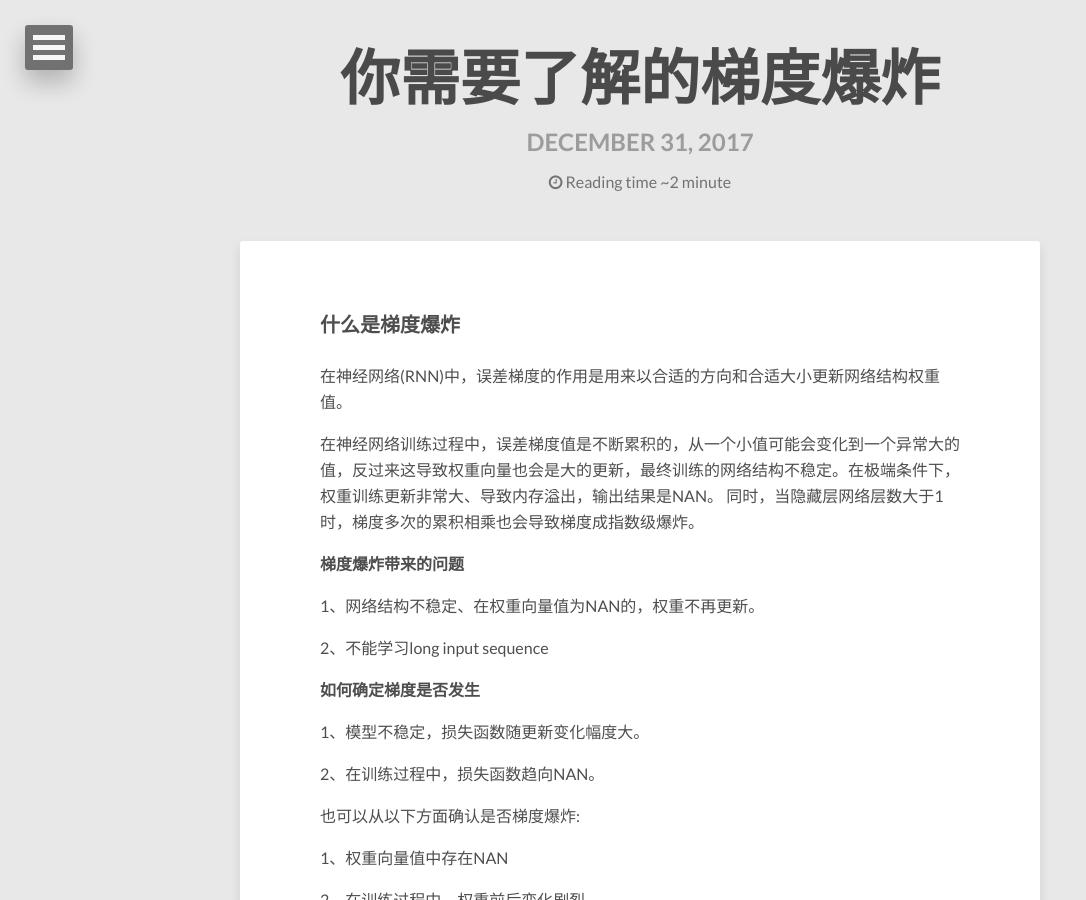
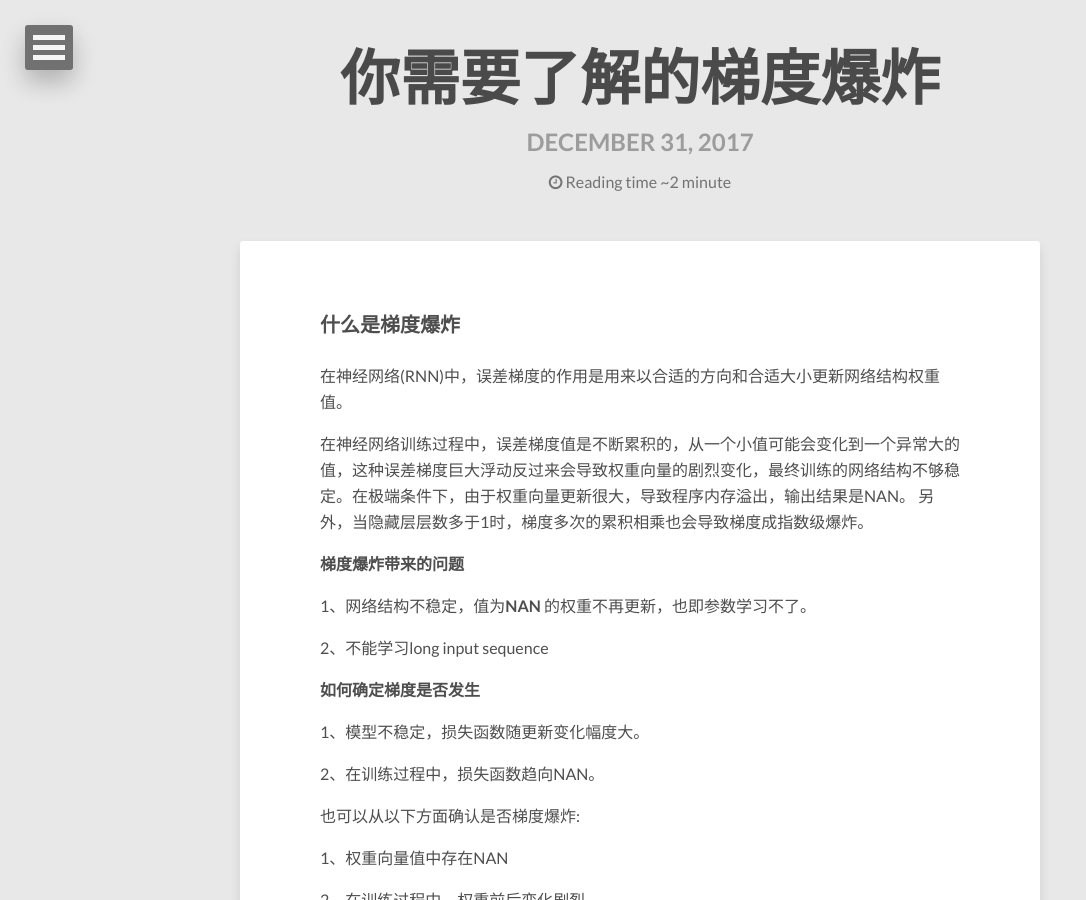
Before and after one commit to 52notebook/52notebook.github.io, a Jekyll site: the page built from _posts/2017-12-31-need-to-know-gradient-explosion.md, in a window 1280 px wide and 900 px high. Shown: the whole window, without its empty margins (0-1086 px from the left). Built offline with Jekyll 4.4.1, drawn with Linux system fonts in a browser that asks for light colours; nearby versions of some CDN libraries; comment, search, counter and statistics services are not loaded.

Commit message:
update article

```diff
--- a/_posts/2017-12-31-need-to-know-gradient-explosion.md
+++ b/_posts/2017-12-31-need-to-know-gradient-explosion.md
@@ -10,14 +10,14 @@ tags: [ANN, RNN, 梯度, 梯度爆炸]
 
 在神经网络(RNN)中，误差梯度的作用是用来以合适的方向和合适大小更新网络结构权重值。
 
-在神经网络训练过程中，误差梯度值是不断累积的，从一个小值可能会变化到一个异常大的值，反过来这导致权重向量也会是大的更新，最终训练的网络结构不稳定。在极端条件下，权重训练更新非常大、导致内存溢出，输出结果是NAN。
+在神经网络训练过程中，误差梯度值是不断累积的，从一个小值可能会变化到一个异常大的值，这种误差梯度巨大浮动反过来会导致权重向量的剧烈变化，最终训练的网络结构不够稳定。在极端条件下，由于权重向量更新很大，导致程序内存溢出，输出结果是NAN。
 <!-- more -->
-同时，当隐藏层网络层数大于1时，梯度多次的累积相乘也会导致梯度成指数级爆炸。
+另外，当隐藏层层数多于1时，梯度多次的累积相乘也会导致梯度成指数级爆炸。
 
 
 **梯度爆炸带来的问题**
 
-1、网络结构不稳定、在权重向量值为NAN的，权重不再更新。
+1、网络结构不稳定，值为**NAN** 的权重不再更新，也即参数学习不了。
 
 2、不能学习long input sequence
 
```
